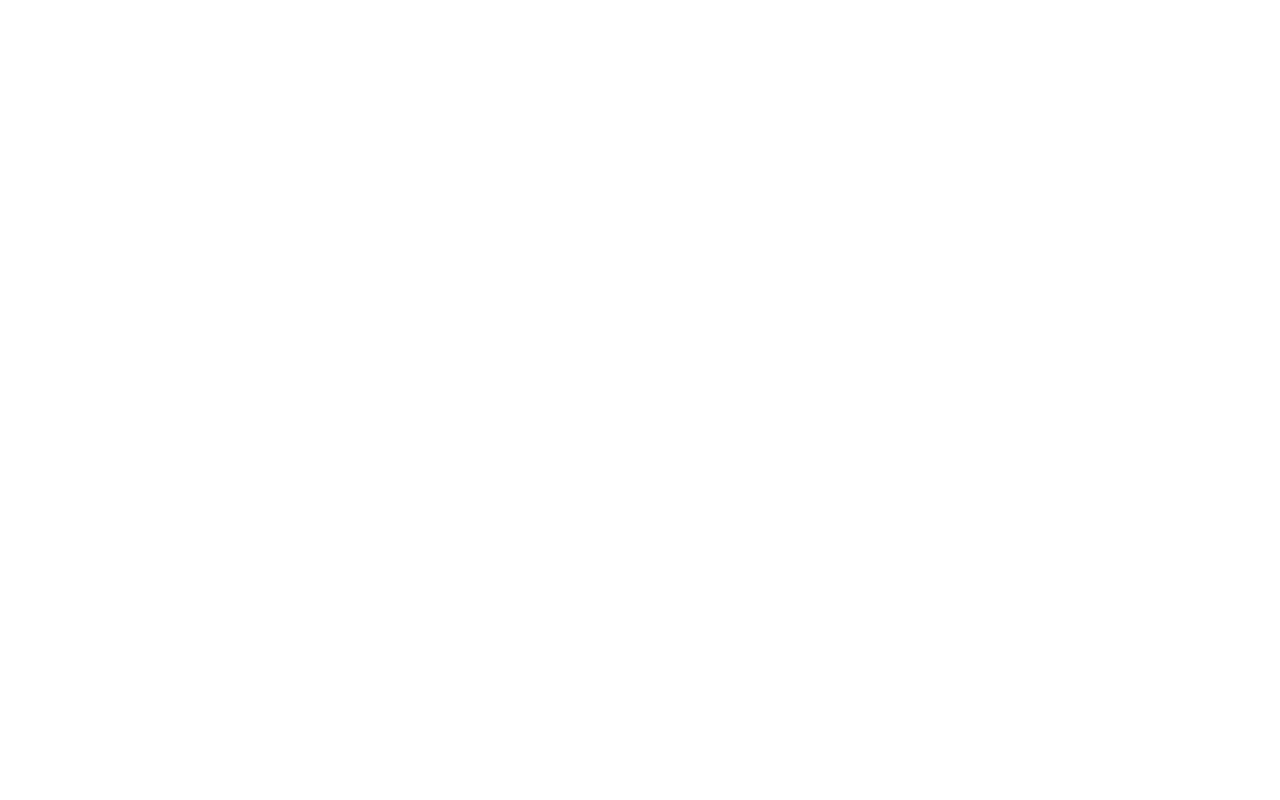
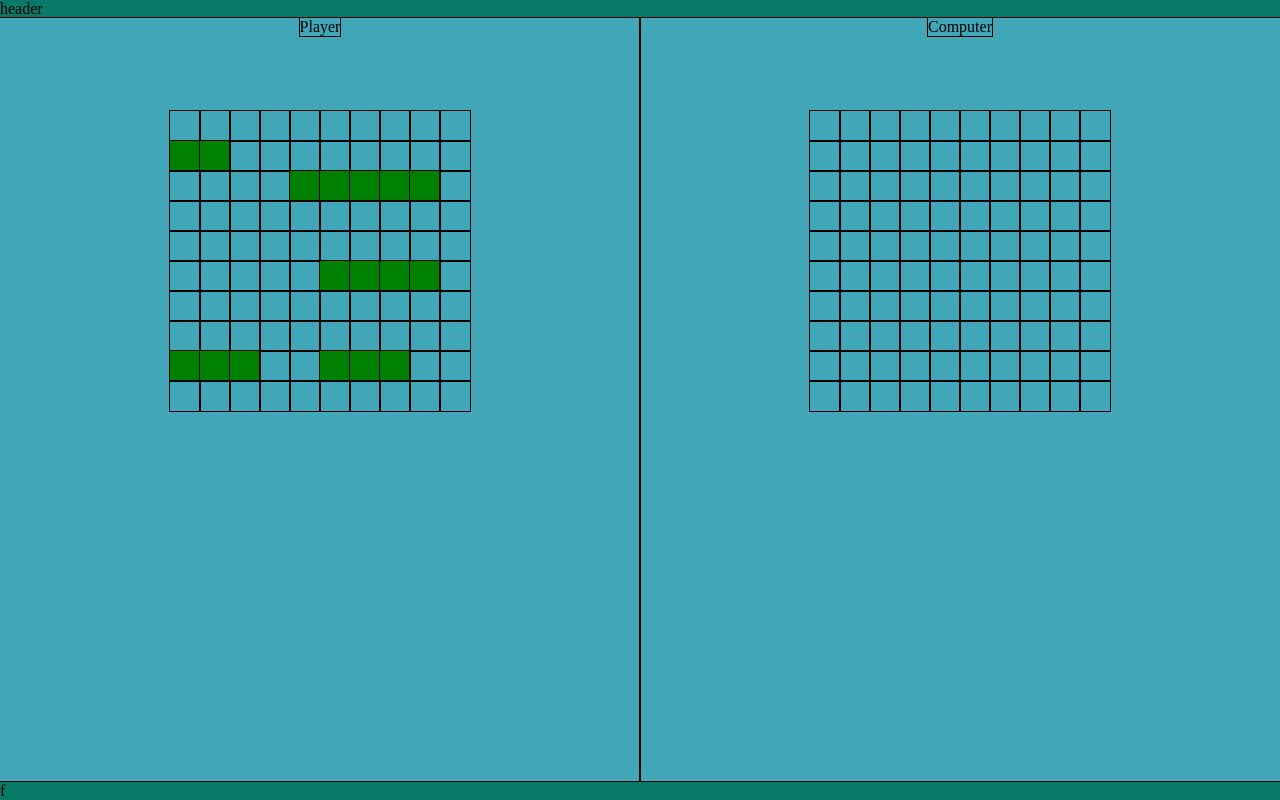
Before and after one commit to szymon-kowal/TOP-battleship, a website built with webpack: page dist/index.html in a window 1280 px wide. Built offline with nearby package versions, Linux system fonts and the light colour scheme.

Commit message:
Add random generation of player and computer ships, computer shooting and functions to display everything on page

```diff
--- a/src/index.js
+++ b/src/index.js
@@ -1 +1,111 @@
 import './style.css';
+
+import Player from './modules/player';
+import Gameboard from './modules/gameboard';
+import Ship from './modules/ship';
+
+
+
+class Game {
+    constructor() {
+        this.gameboardLeft = new Gameboard();
+        this.gameboardRight = new Gameboard();
+        this.player1 = new Player('Szymek', this.gameboardRight);
+        this.player2 = new Player('Computer', this.gameboardLeft, true);
+        this.currentPlayer = this.player1;
+    }
+
+    // Somehow i need to display both of those gameboards
+
+    createBoard(container , name) {
+        const cellContainer = document.createElement('div');
+        cellContainer.classList.add('board');
+        cellContainer.classList.add(`${name}`);
+        for (let i = 0; i < this.gameboardLeft.board.length; i += 1) {
+            for (let j = 0; j < this.gameboardLeft.board.length; j += 1) {
+                const cell = document.createElement('div');
+                cell.className = 'cell';
+                cell.dataset.row = i; // set row attribute
+                cell.dataset.col = j; // set column attribute -- One line lower - how i can target this cell:
+                // const cell = document.querySelector(`.cell[data-row="${rowIndex}"][data-col="${colIndex}"]`);
+                cellContainer.appendChild(cell);
+            }
+        }
+        container.appendChild(cellContainer);
+    };
+
+    displayBoard(cellContainer, gameboard, player = this.player2) {
+        const cells = cellContainer.querySelectorAll('.cell');
+        let index = -1;
+        for (let i = 0; i < this.gameboardLeft.board.length; i += 1) {
+            for (let j = 0; j < this.gameboardLeft.board.length; j += 1) {
+                index += 1;
+                if (gameboard.board[i][j].fleetIndex !== null && player === this.player2) {
+                    cells[index].classList.add('ship');
+                }
+                if (gameboard.board[i][j].wasShot === true) {
+                    cells[index].classList.add('hit');
+                }
+                if (gameboard.board[i][j].wasShot === true &&
+                    gameboard.board[i][j].fleetIndex !== null) {
+                    cells[index].classList.add('shipHit');
+                };
+            }
+        }
+    };
+
+    addEventListeners(playerB, computerB, targetedBoard) {
+        const handleCellClick = (event) => {
+            const clickedCell = event.target;
+            const rowIndex = parseInt(clickedCell.dataset.row, 10);
+            const colIndex = parseInt(clickedCell.dataset.col, 10);
+
+            if (!clickedCell.classList.contains('hit')) {
+                console.log(rowIndex, colIndex);
+                this.player1.takeTurn(rowIndex, colIndex);
+                this.player2.takeTurn();
+                // Update the game boards
+                this.displayBoard(playerB, this.gameboardLeft);
+                this.displayBoard(computerB, this.gameboardRight, 1);
+            }
+
+
+            if ( this.gameboardLeft.isGameEnded() ) {
+                const newDiv = document.createElement('div');
+                const parentEle = playerB.parentNode;
+                newDiv.classList.add('center');
+                newDiv.textContent = 'You lost!';
+
+                parentEle.replaceWith(newDiv);
+            } else if ( this.gameboardRight.isGameEnded() ) {
+                const newDiv = document.createElement('div');
+                newDiv.textContent = 'You won!';
+                const parentEle = playerB.parentNode;
+                newDiv.classList.add('center');
+
+                parentEle.replaceWith(newDiv);
+            }
+
+        };
+        const cells = targetedBoard.querySelectorAll('.cell');
+        cells.forEach(cell => {
+            cell.addEventListener('click', handleCellClick);
+        });
+    };
+};
+
+const [playerBoard, computerBoard] = document.querySelectorAll('.mainCont');
+const names = ['playerBoard', 'computerBoard'];
+
+const game = new Game();
+
+game.createBoard(playerBoard, names[0]);
+game.createBoard(computerBoard, names[1]);
+
+game.player1.createRandomShips(Ship);
+game.player2.createRandomShips(Ship);
+
+game.displayBoard(playerBoard, game.gameboardLeft);
+game.displayBoard(computerBoard, game.gameboardRight, 1);
+
+game.addEventListeners(playerBoard, computerBoard, computerBoard);
--- a/src/modules/gameboard.js
+++ b/src/modules/gameboard.js
@@ -48,9 +48,9 @@ class Gameboard {
 
     checkPlacing(length, position, isVertical) {
         let isLegit = true;
-        if (isVertical && !((position[0] + length -1) < 10) ||
+        if (isVertical && !((position[0] + length - 1) < 10) ||
                     (!(isVertical) && !((position[1] + length - 1) < 10))) {
-            isLegit = false;
+            return false;
         };
         for (let i = 0; i < length; i += 1) {
             if (isVertical &&
--- a/src/modules/player.js
+++ b/src/modules/player.js
@@ -3,13 +3,14 @@ class Player {
         this.name = name;
         this.gameboard = gameboard;
         this.isAI = isAI;
+        this.ships = [5, 4, 3, 3, 2];
     }
 
     takeTurn(row, col) {
         if (this.isAI === true) {
             while (true) {
-                const randomInt1 = Math.floor(Math.random() * 10) + 1;
-                const randomInt2 = Math.floor(Math.random() * 10) + 1;
+                const randomInt1 = Math.floor(Math.random() * 10);
+                const randomInt2 = Math.floor(Math.random() * 10);
 
                 if (!(this.gameboard.wasCellShot(randomInt1, randomInt2))) {
                     this.gameboard.receiveAttack(randomInt1, randomInt2);
@@ -22,6 +23,25 @@ class Player {
             };
         };
     };
+
+    createRandomShips(ShipClass) {
+        while (this.ships.length > 0) {
+            let isValidPlacement = false;
+            let randomInt1; let randomInt2; let randomInt3 = 0;
+            let ship;
+            while (!isValidPlacement) {
+                randomInt1 = Math.floor(Math.random() * 10);
+                randomInt2 = Math.floor(Math.random() * 10);
+                randomInt3 = Math.floor(Math.random() * 2);
+
+                ship = new ShipClass(this.ships[0], [randomInt1, randomInt2], randomInt3 === 0);
+                isValidPlacement = this.gameboard.checkPlacing(this.ships[0], [randomInt1, randomInt2], randomInt3 === 0);
+            }
+            this.gameboard.placeShip(ship);
+            this.ships.shift();
+        }
+    }
+
 };
 
 export default Player;
--- a/src/style.css
+++ b/src/style.css
@@ -0,0 +1,85 @@
+html,
+body {
+  margin: 0;
+  padding: 0;
+  min-height: 100%;
+  min-width: 100%;
+}
+
+:root {
+  --topbot-colors: rgb(8, 122, 103);
+  --cont-color: rgb(64, 166, 184);
+  --grid-size: 30px;
+}
+
+* {
+  outline: solid 1px black;
+}
+
+.container {
+  min-height: 100vh;
+  display: flex;
+  flex-direction: column;
+  justify-content: space-between;
+}
+
+.header {
+  background-color: var(--topbot-colors);
+}
+
+.content {
+  flex: 1;
+  background-color: var(--cont-color);
+  display: flex;
+}
+
+.left-board {
+  flex: 1;
+  display: flex;
+  align-items: center;
+  flex-direction: column;
+}
+
+.right-board {
+  flex: 1;
+  display: flex;
+  align-items: center;
+  flex-direction: column;
+}
+
+.name {
+  text-align: center;
+}
+
+.board {
+  margin-top: 75px;
+  display: grid;
+  grid-template-columns: repeat(10, var(--grid-size));
+  grid-template-rows: repeat(10, var(--grid-size));
+}
+
+.footer {
+  background-color: var(--topbot-colors);
+}
+
+.hit {
+  background-color: red;
+}
+
+.ship {
+  background-color: green;
+}
+
+.shipHit {
+  background-color: orange;
+}
+
+.center {
+  display: flex;
+  justify-content: center;
+  align-items: center;
+  font-size: 4rem;
+  font-weight: bold;
+  background-color: aqua;
+  flex: 1;
+}
```
Also changed, not shown: dist/index.html, dist/main.js.
